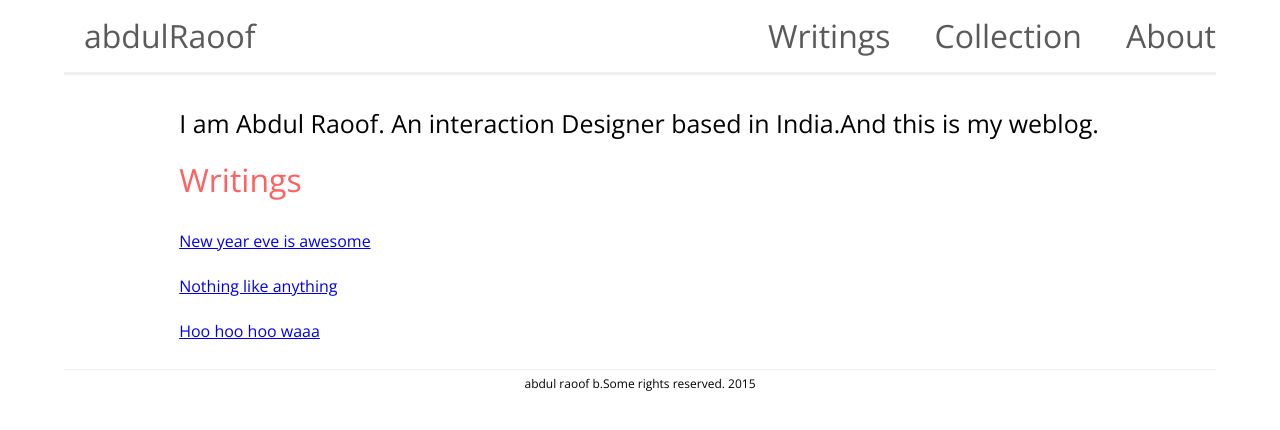
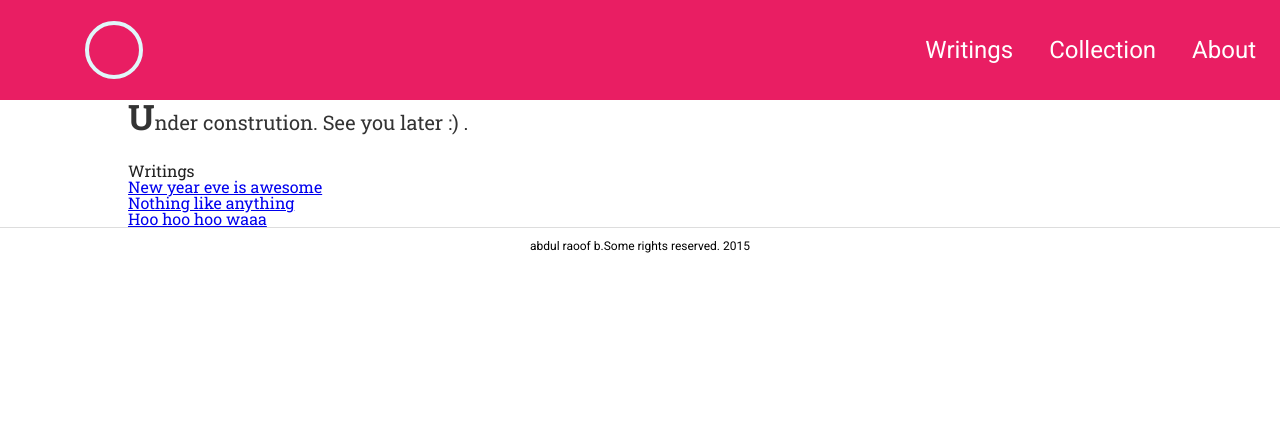
Before and after one commit to abdulraoof/abdulraoof.github.io, a Jekyll site: the page built from index.html, in a window 1280 px wide. Shown: the top 430 px of the page. Built offline with Jekyll 4.4.1, drawn with Linux system fonts in a browser that asks for light colours; nearby versions of some CDN libraries; the list of posts is cut into pages by our own code.

Commit message:
added new css

```diff
--- a/_includes/header.html
+++ b/_includes/header.html
@@ -1,4 +1,4 @@
 <header>
-    <span id="logo"><a href="/index.html">abdulRaoof</a></span>
+    <span id="logo"></span>
     <span id="menu">MENU</span>
 </header>
--- a/css/main.css
+++ b/css/main.css
@@ -1,66 +1,78 @@
-@import url(http://fonts.googleapis.com/css?family=Open+Sans:400,600);
+@import url(https://fonts.googleapis.com/css?family=Roboto);
+@import url(http://fonts.googleapis.com/css?family=Roboto+Slab:400,300,700);
+
 
 body {
-    width: 90%;
-    padding-left: 5%;
-    font-family: 'Open Sans', sans-serif;
+    width: 100%;
 }
 
 /************************ header **************************/
 header {
-    padding: 1.25em 1.25em;
-    border-bottom: 3px solid rgba(238, 238, 238, 0.9);
+    height: 6.25em;
+    background: #e91e63;
+    position: relative;
+    font-family: 'Roboto', sans-serif;
 }
 #logo {
-    color: rgba(79, 68, 68, 0.9);
-    font-size: 2em;
+    border-radius: 50%;
+    border: solid 4px #e0f7fa;
+    height: 3.125em;
+    width: 3.125em;
+    position: absolute;
+    top: 50%;
+    transform: translateY(-50%);
+    margin-left: 3.333333333333333%;
+}
+
+header #menu {
+    position: absolute;
+    border: solid 4px #e0f7fa;
+    border-radius: 2px;
+    top: 50%;
+    transform: translateY(-50%);
+    right: 3.333333333333333%;
+    padding: 1em;
+    font-size: 3.333333333333333% 1.5em;
+    color: #fff;
+
 }
 
 nav {
-    padding-bottom: 0.625em; /* 10px /16px */;
-    margin-bottom: 0.625em; /* 10px / 16px */
-    position: absolute;
-    top: 0;
-    right: 5%;
+    background: #e91e63;
 }
-
-header #menu {
-    display: none;
-}
-
 nav ul {
-    margin: 0;
-    padding: 0;
-    text-align: right;
     list-style: none;
+    text-align: center;
 }
 
 nav ul li {
-    padding: 0.625em 0.625em 0.625em 0.625em;
-    display: inline-block;
-    color: rgba(79, 68, 68, 0.9);
-    font-size: 2em;
+    padding-top: 1.5em;
 }
 
 nav ul li:last-child{
-    padding-right: 0;
+    padding-bottom: 1.5em;
 }
 
-nav ul li a, #logo a {
-    color: rgba(12, 12, 12, 0.68);
+nav ul li a {
+    color: #fff;
     text-decoration: none;
+    font-family: 'Roboto', sans-serif;
+    font-size: 1.5em;
 }
 
 /****************** footer ********************/
 
 footer {
-    border-top: 1px solid rgba(238, 238, 238, 0.9);
     text-align: center;
-    padding: 0.625em 0px 0.625em 0px;
-    margin: 0.625em 0px 0.625em 0px;
-    font-size: .75em;
 }
 
+footer p {
+    font-family: 'Roboto', sans-serif;
+    color: #212121;
+    font-size: .75em;
+    padding-top: 1em;
+    padding-bottom: 1em;
+}
 
 /****************** about page ****************/
 
@@ -70,146 +82,128 @@ footer {
 
 
 #content {
-/*    text-align: center;*/
-    margin: auto 10%;
-    line-height: 1.8em;
+    width: 93.33333333333333%;
+    margin: 2em 3.333333333333333% 1.5em 3.333333333333333%;
+    font-family: 'Roboto Slab', serif;
+    color: #212121;
+}
+.page_date {
+    font-weight: bold;
+    font-size: 1em;
+    padding: 1em 0 0.5em 0px;
 }
 
 .page_title {
-    font-size: 2.2em;
-    color: rgba(255, 20, 20, 0.68);
-    margin: 0.3 auto .5em auto;/* 10px / 16px */
-}
-.page_date {
-    font-size: 1.1em;
-    color: rgba(150, 150, 150, 1);
-    margin: 1em auto 0 auto;/* 10px / 16px */
+    color: #e53935;
+    font-size: 1.75em;
+    padding: 0 0 0.5em 0px;
 }
 
 #content p {
-    font-size: 1.3em;
+    font-size: 1em;
+    color: #333;
+    font-weight: 400;
+    line-height: 1.6em;
+    margin-bottom: 1.25em;
+}
+#content p::first-letter  {
+    font-size: 1.75em;
+    font-weight: bold;
 }
 #content img {
-    margin:1.25em -10%;
-    max-width: 120%;
-    box-shadow: 0 10px 6px -6px #777;
-    border: 1px solid #eee;
+    width: 100%;
+    margin-bottom: 1.25em;
 }
 
 /******************* home *********************/
 #about {
-    line-height: 2em;
-    font-size: 1.2em;
-    margin: 1.5em 0 0 0;
+
 }
 
 #posts_list {
-    margin: 1.5em 0 1.5em 0;
 }
 
 #posts_list h2 {
-    margin: 0 0 1em 0;
-    font-size: 2em;
-    color: rgba(255, 20, 20, 0.68);
 }
 
 #posts_list ul {
-    list-style: none;
 }
 
 #posts_list ul li {
-    margin: 0 0 1em 0;
 }
 
 /****************************Media Queries *****************************/
 
-@media(max-width: 800px){
-    #logo{
-        display: block;
-        text-align: center;
+@media(min-width: 30em){
+    #menu {
+        display: none;
     }
     nav {
-        padding: 0;
-        top: 4.5625em;
-        right: 0;
-        left: 0;
-    }
-    nav ul {
-        display: block;
-        text-align: center;
+        position: absolute;
+        background: none;
+        top: 2.375em;
+        right: 1.5em;
     }
     nav ul li {
-        font-size: 1.5em;
+        display: inline-block;
+        padding: 0;
+        margin: 0;
+        padding: 0 0 0 2em;
     }
     nav ul li:last-child{
-        padding-right: .625em;
+        padding: 0 0 0 2em;
     }
-
-    #content {
-        margin-top: 4.5em;
-        margin-left: 0;
-        margin-right: 0;
+    footer {
+        background: #e91e63;
     }
-    #content img {
-        margin:1.25em -1.25em;
-        width: calc(100% + 2.5em);
+    footer p {
+        color: #fff;
     }
 }
 
-@media(max-width: 480px){
-    body, header, content, nav {
-        width: 100%;
-        margin: auto 0;
-        padding-left: 0px;
-        padding-right: 0px;
-        text-align: auto;
+@media(min-width: 50em){
+    header #logo {
+        margin-left: 6.666666666666666%;
+    }
+    nav ul li a:hover {
+        border-bottom: 3px solid #fff;
+    }
+    #content{
+        width: 80%;
+        margin: 0 auto;
     }
 
-    header #logo {
-        text-align: left;
-        margin-left: 3%;
+    header #menu {
+        margin-right: 6.666666666666666%;
     }
-    nav {
-        position: static;
-        background: #143;
-        margin: 0;
-        padding: 0;
-        width: 100%;
+        footer {
+        background: #fff;
+        border-top: 1px solid #ddd;
     }
-    nav ul {
+    footer p {
+        color: #000;
     }
-    nav ul li {
-        display: block;
-        text-align: center;
-        padding:0 0 0.5em 0;
+   .page_date  {
+        font-weight: bold;
+        font-size: 1.5em;
+        padding: 1em 0 0.5em 0px;
     }
-    nav ul li:first-child{
-        padding-top: 0.5em;
+
+    .page_title {
+        color: #e53935;
+        font-size: 2.25em;
+        padding: 0 0 0.5em 0px;
     }
-    nav ul li a {
-        color: #fff;
+    #content p {
+        font-size: 1.25em;
+        color: #333;
+        font-weight: 400;
+        line-height: 1.6em;
+        margin-bottom: 1.25em;
     }
-    #content{
-        margin-left: 3%;
-        margin-right: 3%;
-        margin-top: 0;
-    }
-    #content img {
-        margin:1.25em 0px;
-        width: 100%;
-    }
-    #about {
-        margin-top: 1.5em;
-    }
-    header #menu {
-        display: block;
-        position: absolute;
-        right: 3%;
-        top: .75em;
-        font-size: 1.5em;
-        background: #144;
-        padding: .25em;
-        color: #fff;
-        border-radius: 3px;
+    #content p::first-letter  {
+        font-size: 1.75em;
+        font-weight: bold;
+
     }
 }
--- a/index.html
+++ b/index.html
@@ -6,7 +6,7 @@ layout: default
 ---
 <div id="about">
     <p>
-        I am Abdul Raoof. An interaction Designer based in India.And this is my weblog.
+        Under constrution. See you later :) .
     </p>
 </div>
 <div id="posts_list">
```
